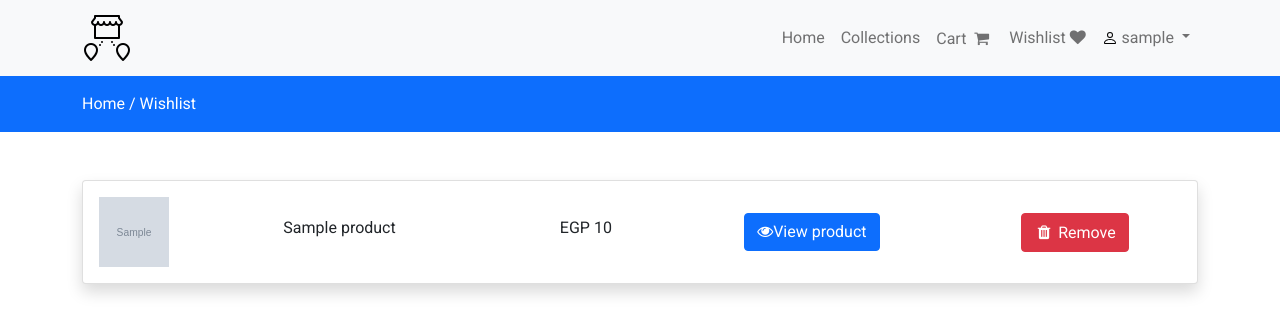
After one commit to leon019i/web_based_information_system_E-commerce, a Django app: page /wishlist in a window 1280 px wide. The commit adds this page. Shown: the top 334 px of the page. Run offline with Django 4.2, Linux system fonts and the light colour scheme; a user stored in the database is signed in; tables that the repository leaves empty hold one stand-in row (values such as "Sample post"); grey boxes marked "Sample" are stand-in pictures; some libraries are stand-ins or nearby versions.

Commit message:
added wishlist functionality

```diff
--- a/E-commerce/static/js/custom.js
+++ b/E-commerce/static/js/custom.js
@@ -44,6 +44,25 @@ $(document).ready(function() {
 
     });
 
+    $('.add-to-wishlist-btn').click(function (e) {
+        e.preventDefault();
+        var product_id = $(this).closest('.product_data').find('.prod_id').val();
+        var token = $('input[name=csrfmiddlewaretoken]').val();
+
+        $.ajax({
+            method: "POST",
+            url: "/add-to-wishlist",
+            data: {
+                'product_id': product_id,
+                csrfmiddlewaretoken:token
+            },
+            success: function (response) {
+                alertify.success(response.status)
+            }
+        });
+
+    });
+
     $('.changeQuantity').click(function (e) {
         e.preventDefault();
         var product_id = $(this).closest('.product_data').find('.prod_id').val();
@@ -68,8 +87,7 @@ $(document).ready(function() {
 
 
     });
-
-    $('.delete-cart-item').click(function (e) {
+    $(document).on('click','.delete-cart-item', function(e) {
         e.preventDefault();
         var product_id = $(this).closest('.product_data').find('.prod_id').val();
         var token = $('input[name=csrfmiddlewaretoken]').val();
@@ -89,6 +107,27 @@ $(document).ready(function() {
 
 
     });
+    $(document).on('click','.delete-wishlist-item', function(e) {
+
+        e.preventDefault();
+        var product_id = $(this).closest('.product_data').find('.prod_id').val();
+        var token = $('input[name=csrfmiddlewaretoken]').val();
+
+        $.ajax({
+            method: "POST",
+            url: "/delete-wishlist-item",
+            data: {
+                'product_id':product_id,
+                 csrfmiddlewaretoken: token
+            },
+            success: function (response) {
+                alertify.success(response.status)
+                $('.wishdata').load(location.href + " .wishdata");
+
+            }
+        });
+
+    });
 
 
 });
--- /dev/null
+++ b/E-commerce/store/controller/wishlist.py
@@ -0,0 +1,45 @@
+from itertools import product
+from multiprocessing import context
+from django.http import JsonResponse
+from django.shortcuts import redirect, render
+from django.contrib import messages
+
+from store.models import Product, Whishlist
+
+def index(request):
+    wishlist = Whishlist.objects.filter(user=request.user)
+    context = {'wishlist':wishlist}
+    return render(request,'store/wishlist.html', context)
+
+def addtowishlist(request):
+    if request.method == 'POST':
+        if request.user.is_authenticated:
+            prod_id = request.POST.get('product_id')
+            product_check = Product.objects.get(id=prod_id)
+            if(product_check):
+                if(Whishlist.objects.filter(user=request.user, product_id=prod_id)):
+                    return JsonResponse({'status':"Product already in wishlist"})
+                else:
+                    Whishlist.objects.create(user=request.user, product_id = prod_id)
+                    return JsonResponse({'status':"Product added to wishlist"})
+            else:
+                return JsonResponse({'status':"No such product"})
+        else:
+            return JsonResponse({'status':"Login to continue"})
+    return redirect('/')
+
+def deletewishlistitem(request):
+    if request.method == 'POST':
+        if request.user.is_authenticated:
+            prod_id = int(request.POST.get('product_id'))
+
+            if(Whishlist.objects.filter(user=request.user, product_id=prod_id)):
+                wishlistitem = Whishlist.objects.get(product_id = prod_id, user=request.user)
+                wishlistitem.delete()
+                return JsonResponse({'status':"Product removed from wishlist"})
+            else:
+                return JsonResponse({'status':"Product not found in wishlist"})
+        else:
+            return JsonResponse({'status':"Login to continue"})
+
+    return redirect('/')
--- a/E-commerce/store/models.py
+++ b/E-commerce/store/models.py
@@ -71,3 +71,8 @@ class Cart(models.Model):
     product = models.ForeignKey(Product, on_delete=models.CASCADE)
     product_qty = models.IntegerField(null=False, blank=False)
     created_at = models.DateTimeField(auto_now_add=True)
+
+class Whishlist(models.Model):
+    user = models.ForeignKey(User, on_delete=models.CASCADE)
+    product = models.ForeignKey(Product, on_delete=models.CASCADE)
+    created_at = models.DateTimeField(auto_now_add=True)
--- a/E-commerce/store/templates/store/cart.html
+++ b/E-commerce/store/templates/store/cart.html
@@ -6,6 +6,7 @@
             <a class="text-white" href="{% url 'cart' %}">Cart</a>
         </div>
     </div>
+
     <div class="py-5">
         <div class= "container">
             <div class= "row">
--- a/E-commerce/store/templates/store/inc/navbar.html
+++ b/E-commerce/store/templates/store/inc/navbar.html
@@ -25,6 +25,9 @@
             {% if request.user.is_authenticated %}
             <li class="nav-item active">
                 <a class="nav-link" href="{% url 'cart' %}">Cart <i class="fa fa-shopping-cart m-1"></i> <span class="sr-only"></span></a>
+            </li>
+            <li class="nav-item active">
+                <a class="nav-link" href="{% url 'wishlist' %}">Wishlist <i class="fa fa-heart"></i> <span class="sr-only"></span></a>
             </li>
                 <li class="nav-item dropdown">
                     <a class="nav-link dropdown-toggle" href="#" id="navbarDropdown" role="button" data-bs-toggle="dropdown" aria-expanded="false">  <img src="{% static 'images/person-circle.svg' %}" alt="user-icon"> {{ request.user }} </a>
--- a/E-commerce/store/templates/store/products/view.html
+++ b/E-commerce/store/templates/store/products/view.html
@@ -74,7 +74,7 @@
                                                     Add to Cart<i class="fa fa-shopping-cart m-1"></i>
                                                 </button>
                                             {% endif %}
-                                            <button class="btn btn-primary me-3 float-start">
+                                            <button class="btn btn-success add-to-wishlist-btn me-3 float-start">
                                                 Add to Wishlist<i class="fa fa-heart m-1"></i>
                                             </button>
                                         </div>
--- /dev/null
+++ b/E-commerce/store/templates/store/wishlist.html
@@ -0,0 +1,53 @@
+{% extends 'store/layouts/main.html' %}
+{% block content %}
+    <div class= "py-3 bg-primary">
+        <div class= "container">
+            <a class="text-white" href="{% url 'home' %}">Home /</a>
+            <a class="text-white" href="{% url 'wishlist' %}">Wishlist</a>
+        </div>
+    </div>
+    <div class="py-5">
+        <div class= "container">
+            <div class= "row">
+                <div class= "col-md-12">
+                    <div class= "card shadow">
+                        <div class= "card-body wishdata">
+                            {% if wishlist %}
+                                {% for item in wishlist %}
+                                    <div class="row product_data">
+                                        <div class="col-md-2 my-auto">
+                                            <img src="{{ item.product.product_image.url }}"
+                                                 height="70px"
+                                                 width="70px"
+                                                 alt="Image">
+                                        </div>
+                                        <div class="col-md-3 my-auto">
+                                            <h6>{{ item.product.name }}</h6>
+                                        </div>
+                                        <div class="col-md-2 my-auto">
+                                            <h6>EGP {{ item.product.selling_price | stringformat:'d' }}</h6>
+                                        </div>
+                                        <div class="col-md-3 my-auto">
+                                            <input type="hidden" class="prod_id" value="{{ item.product_id }}">
+                                            {% csrf_token %}
+                                            <a href="{% url 'productview' item.product.category.slug item.product.slug %}"
+                                               class="btn btn-primary">
+                                                <i class="fa fa-eye"></i>View product
+                                        </a>
+                                    </div>
+                                    <div class="col-md-2 my-auto">
+                                        <button class="btn btn-danger delete-wishlist-item">
+                                            <i class="fa fa-trash m-1"></i> Remove
+                                    </button>
+                                </div>
+                            </div>
+                        {% endfor %}
+                    {% else %}
+                        <h4>Your Wishlist is empty!</h4>
+                    {% endif %}
+                </div>
+            </div>
+        </div>
+    </div>
+</div>
+{% endblock content %}
--- a/E-commerce/store/urls.py
+++ b/E-commerce/store/urls.py
@@ -1,7 +1,7 @@
 from atexit import register
 from django.urls import path
 from . import views
-from store.controller import authview,cart
+from store.controller import authview,cart,wishlist
 
 urlpatterns = [
     path('', views.home, name="home"),
@@ -17,6 +17,10 @@ urlpatterns = [
     path('update-cart', cart.updatecart, name="updatecart"),
     path('delete-cart-item', cart.deleteitem, name="deleteitem"),
 
+    path('wishlist', wishlist.index, name="wishlist"),
+    path('add-to-wishlist', wishlist.addtowishlist, name="addtowishlist"),
+    path('delete-wishlist-item', wishlist.deletewishlistitem, name="deletewishlistitem"),
+
 
 
 ]
```
Also changed, not shown: E-commerce/store/migrations/0005_whishlist.py (added).
